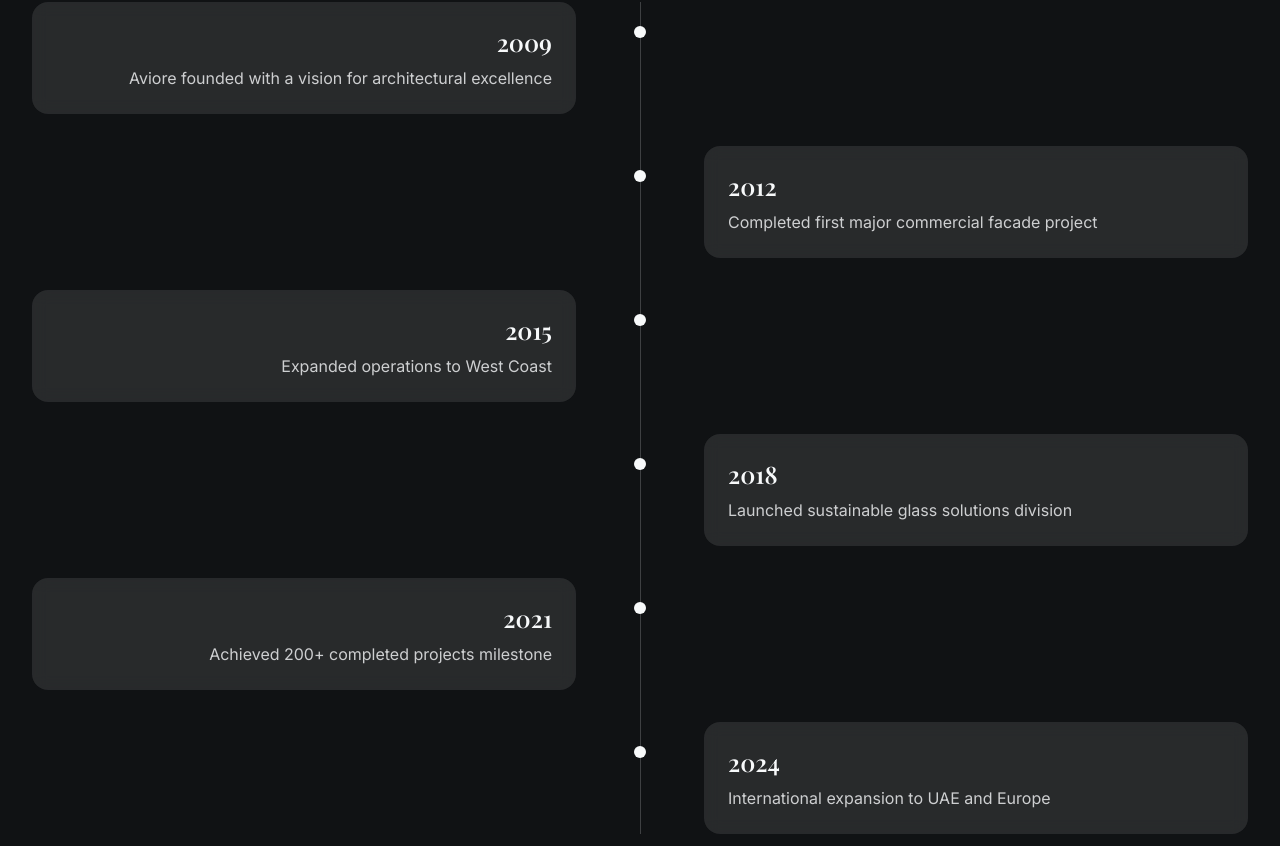
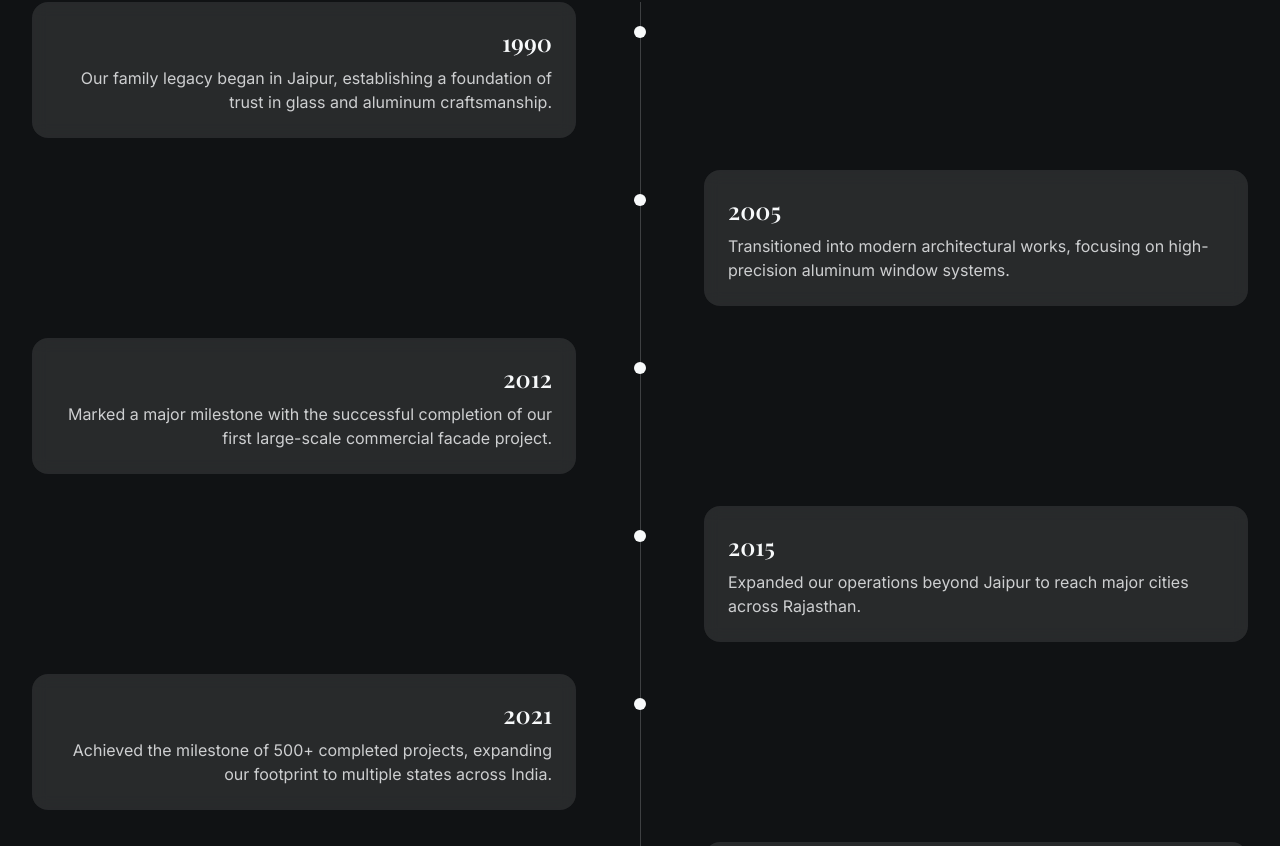
Before and after one commit to deepak8058/aviore-website, a Next.js app: page /about in a window 1280 px wide. Shown: the part 2594-3440 px from the top of the page. Built offline with nearby package versions, Linux system fonts and the light colour scheme; a web font is replaced by a local one.

Commit message:
journey update

```diff
--- a/app/about/page.tsx
+++ b/app/about/page.tsx
@@ -51,12 +51,34 @@ const team = [
 ]
 
 const milestones = [
-  { year: "2009", event: "Aviore founded with a vision for architectural excellence" },
-  { year: "2012", event: "Completed first major commercial facade project" },
-  { year: "2015", event: "Expanded operations to West Coast" },
-  { year: "2018", event: "Launched sustainable glass solutions division" },
-  { year: "2021", event: "Achieved 200+ completed projects milestone" },
-  { year: "2024", event: "International expansion to UAE and Europe" },
+{
+    year: "1990",
+    event: "Our family legacy began in Jaipur, establishing a foundation of trust in glass and aluminum craftsmanship."
+  },
+  {
+    year: "2005",
+    event: "Transitioned into modern architectural works, focusing on high-precision aluminum window systems."
+  },
+  {
+    year: "2012",
+    event: "Marked a major milestone with the successful completion of our first large-scale commercial facade project."
+  },
+  {
+    year: "2015",
+    event: "Expanded our operations beyond Jaipur to reach major cities across Rajasthan."
+  },
+  {
+    year: "2021",
+    event: "Achieved the milestone of 500+ completed projects, expanding our footprint to multiple states across India."
+  },
+  {
+    year: "2024",
+    event: "Strengthened our pan-India presence with a dedicated focus on premium sustainable glass solutions."
+  },
+  {
+    year: "2025",
+    event: "Rebranded the company as 'AVIORE'—redefining our heritage with a modern vision for architectural excellence."
+  },
 ]
 
 export default function AboutPage() {
```
